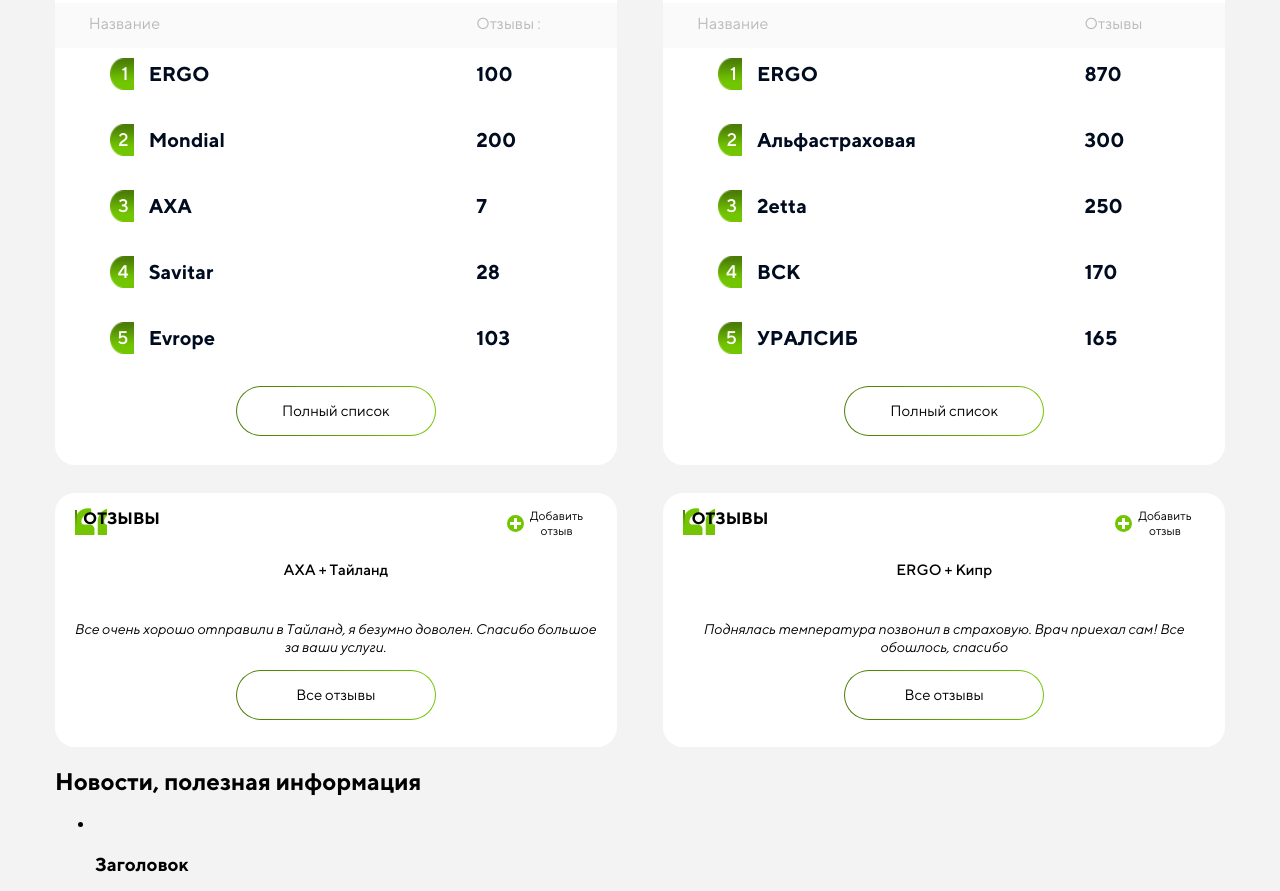
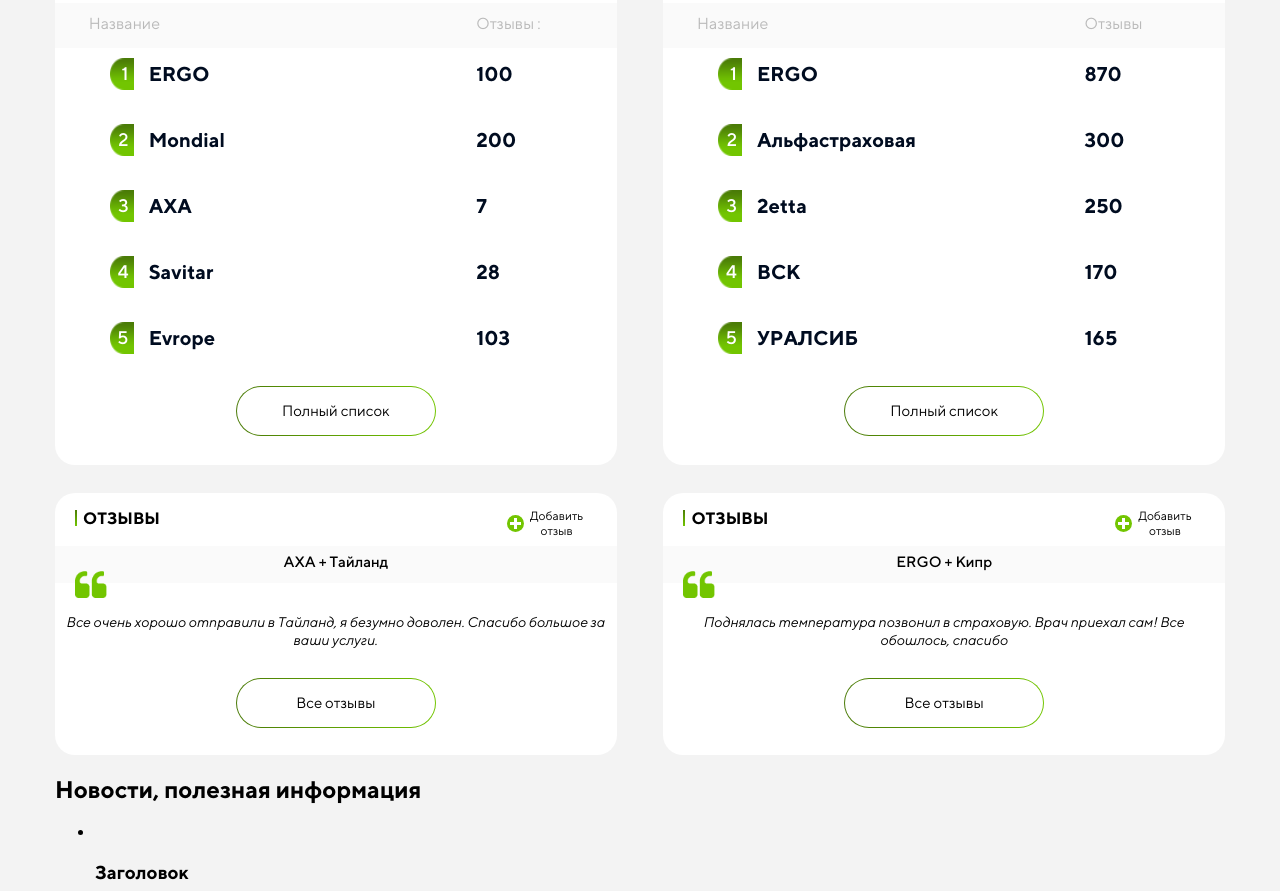
Before and after one commit to AlexanderLogosh/forumvzr, a website: page index.html in a window 1280 px wide. Shown: the part 286-1177 px from the top of the page. Drawn offline with Linux system fonts and the light colour scheme; files whose address does not match are found by name.

Commit message:
доделал мобильное состояние отзывов

```diff
--- a/css/style.css
+++ b/css/style.css
@@ -560,7 +560,7 @@
           justify-content: space-between;
   -webkit-box-sizing: border-box;
           box-sizing: border-box;
-  padding: 15px 20px 27px;
+  padding: 15px 0 27px;
   margin-bottom: 20px;
   background: white;
   border-radius: 20px;
@@ -568,9 +568,12 @@
   .reviews::before {
     content: "";
     position: absolute;
+    left: 20px;
+    top: 78px;
     width: 32px;
     height: 27px;
-    background: url("..img/quotes.png"); }
+    background: url("../img/quotes.png");
+    background-size: 32px 27px; }
   @media (min-width: 768px) {
     .reviews {
       margin-bottom: 0;
@@ -583,7 +586,7 @@
 
 .reviews__title {
   position: relative;
-  padding-left: 8px;
+  padding-left: 28px;
   text-transform: uppercase;
   font-size: 16.5px;
   font-weight: 700;
@@ -592,7 +595,7 @@
     content: "";
     display: table;
     position: absolute;
-    left: 0;
+    left: 20px;
     top: 2px;
     width: 2px;
     height: 16px;
@@ -604,6 +607,7 @@
   display: block;
   width: 80px;
   padding-left: 10px;
+  padding-right: 20px;
   text-decoration: none;
   font-size: 12px;
   font-weight: 400;
@@ -638,13 +642,18 @@
             transform: rotate(90deg); }
 
 .reviews__about {
-  padding: 21px 0 27px;
+  padding: 6px 0 12px;
+  margin-top: 7px;
+  margin-bottom: 16px;
   width: 100%;
   font-size: 15px;
   font-weight: 500;
-  line-height: 19.5px; }
+  line-height: 19.5px;
+  background: #fafafa; }
 
 .reviews__text {
+  padding: 0 10px;
+  margin-bottom: 29px;
   font-size: 14px;
   font-style: italic;
   line-height: 18px; }
```
